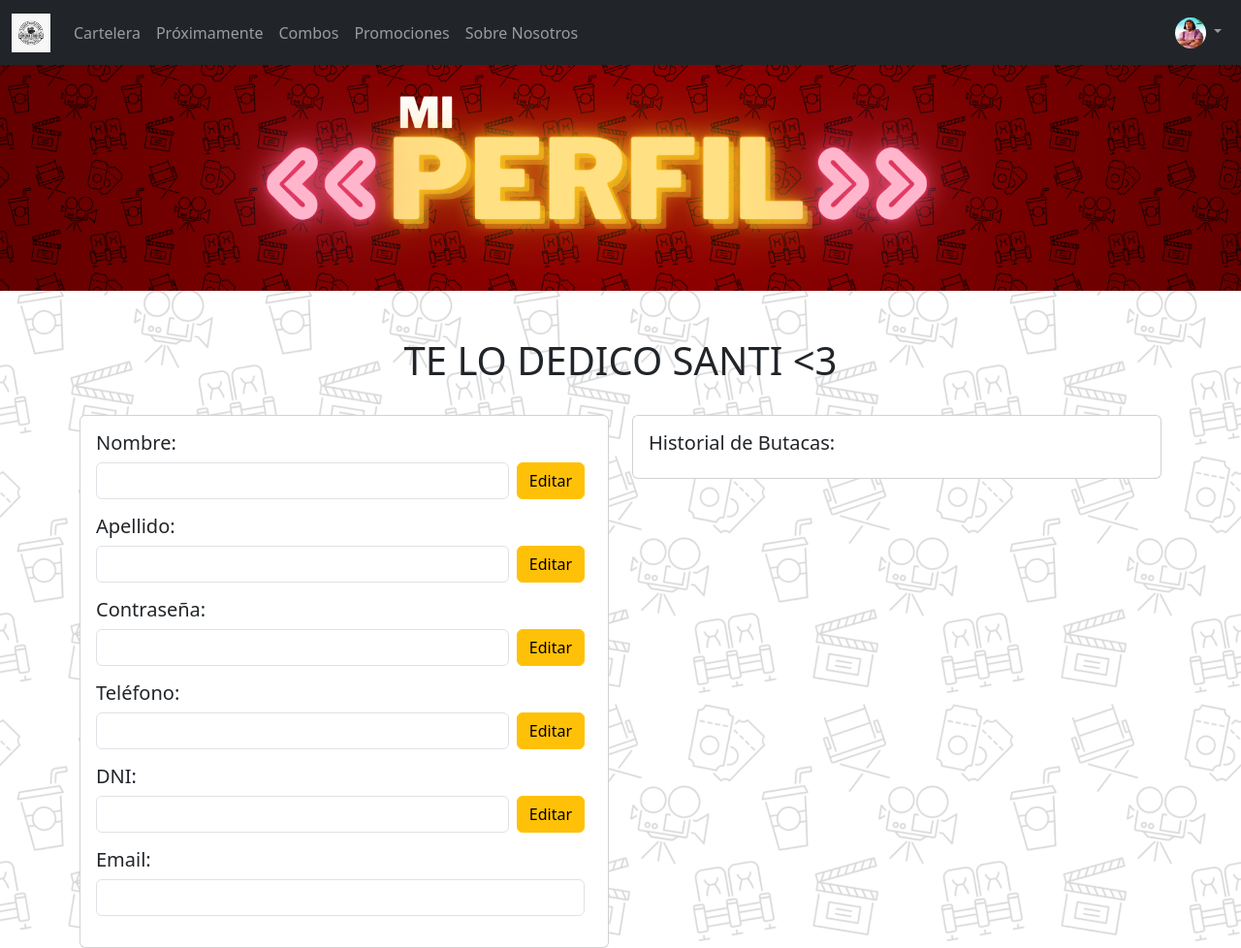
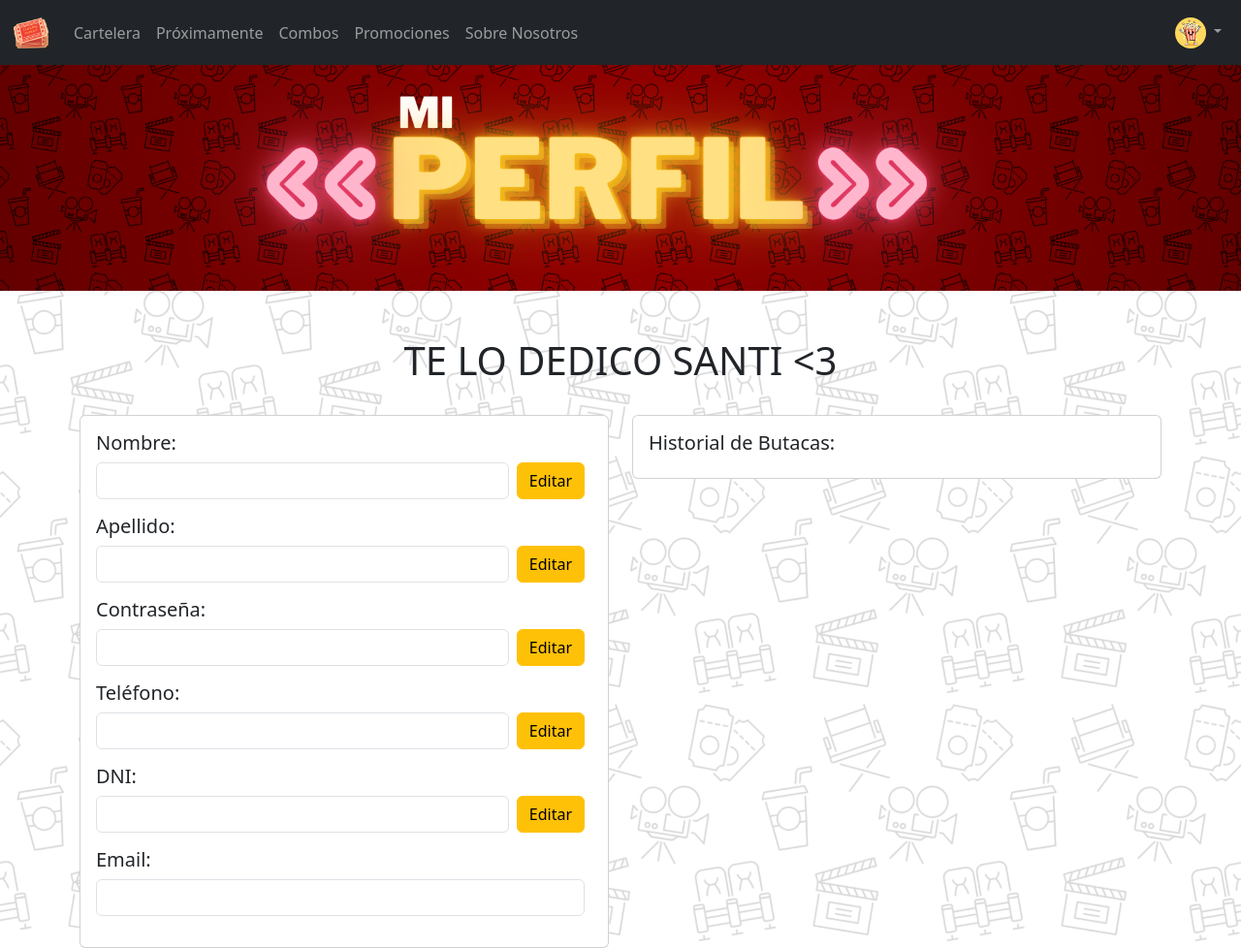
Before and after one commit to SantiBz05/cine_bootstrap, a plain HTML site: page miPerfil.html in a window 1280 px wide. Shown: the top 978 px of the page at 97% size. Drawn offline with nearby package versions, Linux system fonts and the light colour scheme.

Commit message:
ahora si

```diff
--- a/miPerfil.html
+++ b/miPerfil.html
@@ -16,7 +16,7 @@
         <nav class="navbar navbar-expand-lg navbar-dark bg-dark">
             <div class="container-fluid">
                 <a class="navbar-brand" href="/index.html">
-                    <img src="/img/logo.jpeg" alt="Cinta de película" width="40" height="40" class="d-inline-block align-text-top">
+                    <img src="/img/tickettt.webp" alt="Cinta de película" width="40" height="40" class="d-inline-block align-text-top">
                 </a>
                 <button class="navbar-toggler" type="button" data-bs-toggle="collapse" data-bs-target="#navbarNavAltMarkup" aria-controls="navbarNavAltMarkup" aria-expanded="false" aria-label="Toggle navigation">
                     <span class="navbar-toggler-icon"></span>
@@ -32,7 +32,7 @@
                     <ul class="navbar-nav ms-auto">
                         <li class="nav-item dropdown">
                             <a class="nav-link dropdown-toggle" href="#" id="navbarDropdown" role="button" data-bs-toggle="dropdown" aria-expanded="false">
-                                <img src="/img/pefilIcon.jpg" alt="Perfil" width="32" height="32" class="rounded-circle">
+                                <img src="/img/mascota.jpg" alt="Perfil" width="32" height="32" class="rounded-circle">
                             </a>
                             <ul class="dropdown-menu dropdown-menu-end" aria-labelledby="navbarDropdown">
                                 <li><a class="dropdown-item" href="/miPerfil.html">Mi Perfil</a></li>
```
